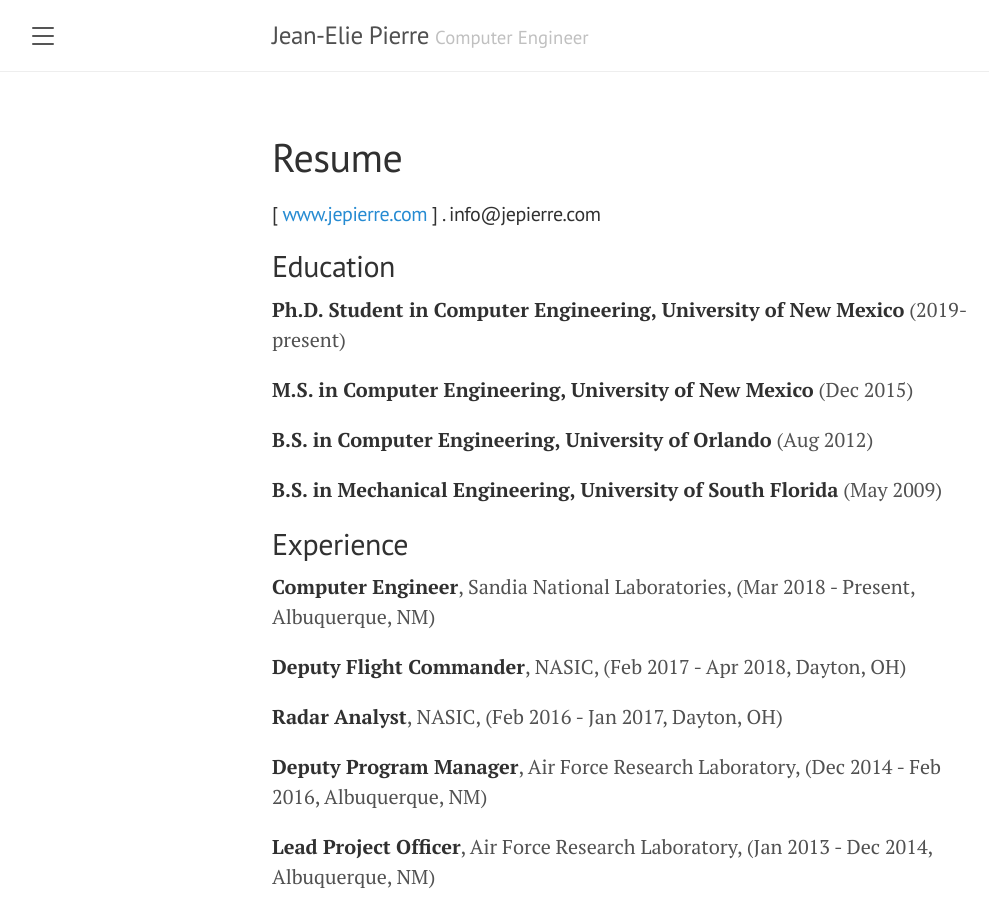
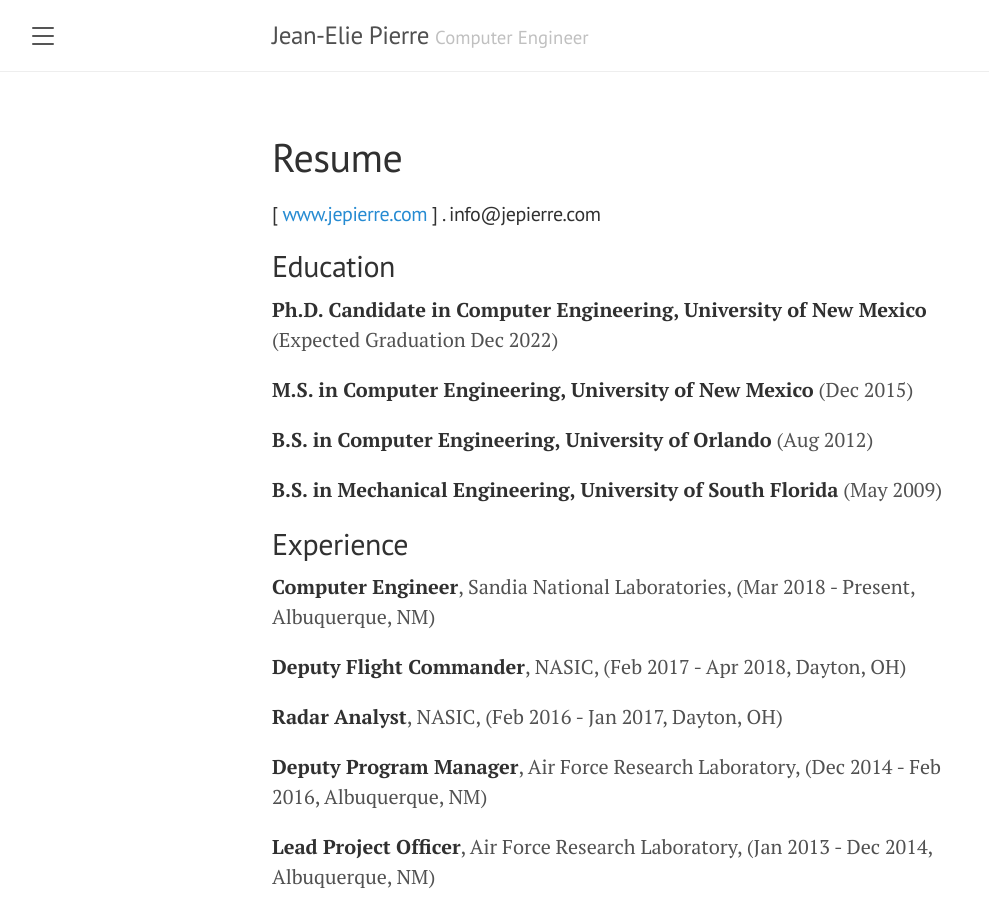
Before and after one commit to jepierre/jepierre.com, a Jekyll site: the page built from _pages/01_cv.md, in a window 1280 px wide and 900 px high. Shown: the whole window, without its empty margins (8-997 px from the left). Built offline with Jekyll 4.4.1, drawn with Linux system fonts in a browser that asks for light colours; nearby versions of some CDN libraries.

Commit message:
update phd expected date

```diff
--- a/_config.yml
+++ b/_config.yml
@@ -23,7 +23,7 @@
 
 
 # User settings
-user_description: I'm a Computer Engineer with a passion for integrating hardware and software with several years of experience leading large technical projects. I'm a lifelong learner and tinkerer. I created this website as a cheatsheet for myself to remember all the tricks and tips I've gained over the years. I decided to make it public so that it can be helpful to others. My interests are in Computer Vision, Machine Learning, Digital Image Processing, Robotics, Embedded Systems, IoT, SDR.
+user_description: I'm a Computer Engineer with a passion for integrating hardware and software with several years of experience leading large technical projects. I'm a lifelong learner and tinkerer. My interests are in Computer Vision, Machine Learning, Digital Image Processing, Robotics, Embedded Systems, IoT, SDR.
 user_title: Computer Engineer
 email: jepierre@jepierre.com
 github_username:  jepierre
--- a/_pages/01_cv.md
+++ b/_pages/01_cv.md
@@ -8,7 +8,7 @@
 
 Education
 ---------
-**Ph.D. Student in Computer Engineering, University of New Mexico** (2019-present)
+**Ph.D. Candidate in Computer Engineering, University of New Mexico** (Expected Graduation Dec 2022)
 
 **M.S. in Computer Engineering, University of New Mexico** (Dec 2015)
 
```
